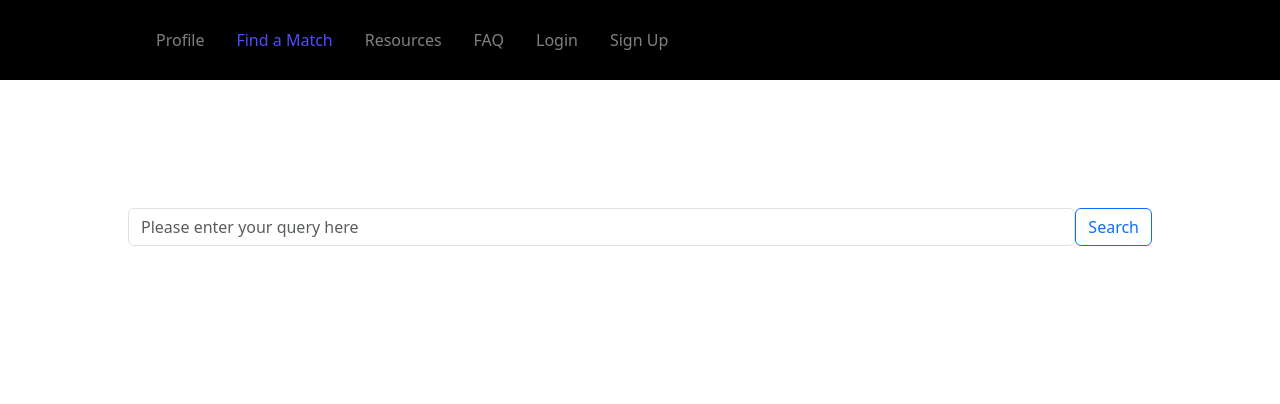
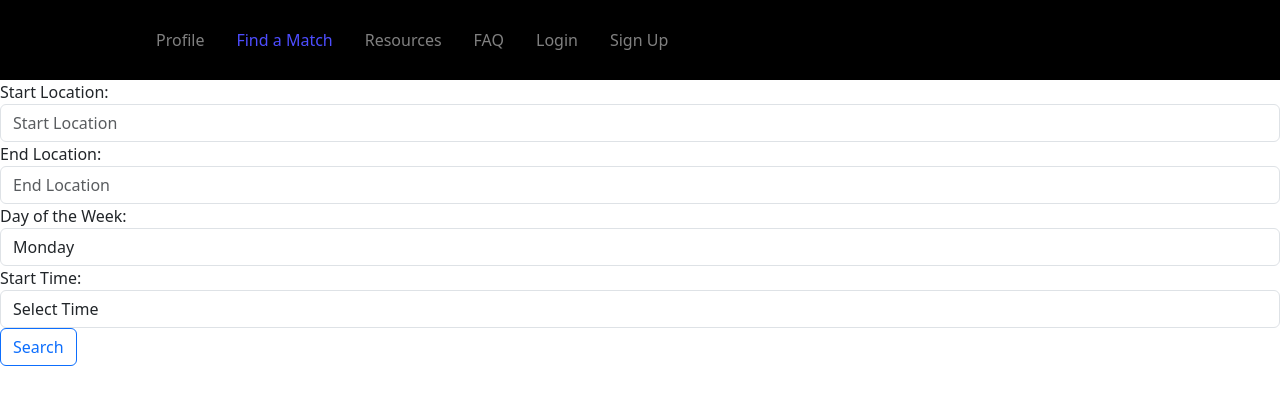
Before and after one commit to mansip2002/UofTCommuterHub, a React (Vite) app: page /matching in a window 1280 px wide. Shown: the top 404 px of the page. Built offline with nearby package versions, Linux system fonts and the light colour scheme; the HTML template or start-up script is replaced by a standard one.

Commit message:
Improve searching using spatial and temporal queries and the GEOGRAPHY datatype

```diff
--- a/src/App.css
+++ b/src/App.css
@@ -63,3 +63,13 @@
   align-items: center;
   justify-content: center;
 }
+
+.autocomplete-suggestions {
+  list-style-type: none;
+  padding: 0;
+  margin: 0;
+  border: 1px solid #ccc;
+  max-height: 200px;
+  overflow-y: auto;
+  position: absolute;
+}
--- a/src/pages/Matching.jsx
+++ b/src/pages/Matching.jsx
@@ -1,12 +1,22 @@
-import React, {useState} from "react";
+import React, { useState } from "react";
 
 const MatchingSystem = () => {
-	const [searchTerm, setSearchTerm] = useState('');
+  const [startLocation, setStartLocation] = useState('');
+  const [endLocation, setEndLocation] = useState('');
+  const [dayOfWeek, setDayOfWeek] = useState('Monday'); // Default to Monday
+  const [startTime, setStartTime] = useState(''); // Default to an empty string
+
   const [searchResults, setSearchResults] = useState([]);
+  const [searchErrorMessage, setSearchErrorMessage] = useState('');
 
   const handleSearch = async () => {
+    if (!startLocation || !endLocation || !dayOfWeek || !startTime) {
+      setSearchErrorMessage('Please fill in all fields before searching.');
+      return;
+    }
+
     try {
-            const response = await fetch(`http://127.0.0.1:5000/api/search?search=${searchTerm}`,
+      const response = await fetch(`http://127.0.0.1:5000/api/search?startLocation=${startLocation}&endLocation=${endLocation}&dayOfWeek=${dayOfWeek}&startTime=${startTime}`,
         {
           method: "GET",
           headers: {
@@ -16,56 +26,119 @@ const MatchingSystem = () => {
 
       const data = await response.json();
       setSearchResults(data);
+      setSearchErrorMessage('');
 
     } catch (error) {
-            // for debugging purposes
+      // For debugging purposes
       console.error('Logged search error is:', error);
     }
   };
 
+  // Generate time options for the dropdown (00:00 to 23:00)
+  const timeOptions = Array.from({ length: 24 }, (_, i) => {
+    const hour = i < 10 ? `0${i}` : `${i}`;
+    return `${hour}:00`;
+  });
+
   return (
     <div className="matchingSystem">
-			<div className="searchBar">
+      {/* Start Location */}
+      <div className="searchRow">
+        <label htmlFor="startLocation">Start Location:</label>
         <input
           type="text"
-                    value={searchTerm}
-                    onChange={(e) => setSearchTerm(e.target.value)}
-                    placeholder="Please enter your query here"
+          id="startLocation"
+          value={startLocation}
+          onChange={(e) => setStartLocation(e.target.value)}
+          placeholder="Start Location"
           className="form-control rounded"
         />
-                <button type="button" onClick={handleSearch} className="btn btn-outline-primary">
+      </div>
+
+      {/* End Location */}
+      <div className="searchRow">
+        <label htmlFor="endLocation">End Location:</label>
+        <input
+          type="text"
+          id="endLocation"
+          value={endLocation}
+          onChange={(e) => setEndLocation(e.target.value)}
+          placeholder="End Location"
+          className="form-control rounded"
+        />
+      </div>
+
+      {/* Day of the Week and Start Time */}
+      <div className="searchRow">
+        <label htmlFor="dayOfWeek">Day of the Week:</label>
+        <select
+          id="dayOfWeek"
+          value={dayOfWeek}
+          onChange={(e) => setDayOfWeek(e.target.value)}
+          className="form-control rounded"
+        >
+          <option value="Monday">Monday</option>
+          <option value="Tuesday">Tuesday</option>
+          <option value="Wednesday">Wednesday</option>
+          <option value="Thursday">Thursday</option>
+          <option value="Friday">Friday</option>
+        </select>
+
+        <label htmlFor="startTime">Start Time:</label>
+        <select
+          id="startTime"
+          value={startTime}
+          onChange={(e) => setStartTime(e.target.value)}
+          className="form-control rounded"
+        >
+          <option value="">Select Time</option>
+          {timeOptions.map(time => (
+            <option key={time} value={time}>{time}</option>
+          ))}
+        </select>
+
+        {/* Search Button */}
+        <button
+          type="button"
+          onClick={handleSearch}
+          className="btn btn-outline-primary"
+        >
           Search
         </button>
       </div>
 
-            <br></br>
+      {/* Search Error Message */}
+      {searchErrorMessage && (
+        <div className="searchRow">
+          <p style={{ color: 'red' }}>{searchErrorMessage}</p>
+        </div>
+      )}
 
-            <div class="container">
-                <div class="row">
-                    <div class="row justify-content-center">
+      <br />
+
+      <div className="container">
+        <div className="row">
+          <div className="row justify-content-center">
             <ul>
               {searchResults.map(result => (
-
-                                <div className="searchCard">
-                                    <div className="searchBox" key={result.user_id}>
-                                        <br/>
+                <div className="searchCard" key={result.user_id}>
+                  <div className="searchBox">
+                    <br />
                     <span style={{ color: 'blue' }}>Name:</span> {result.name},{' '}
                     <span style={{ color: 'blue' }}>Email:</span> {result.email},{' '}
                     <span style={{ color: 'blue' }}>Day of the Week:</span> {result.day_of_week},{' '}
                     <span style={{ color: 'blue' }}>Start Time:</span> {result.start_time},{' '}
                     <span style={{ color: 'blue' }}>Start Location:</span>{' '}{result.start_location},{' '}
                     <span style={{ color: 'blue' }}>End Location:</span>{' '}{result.end_location}
-                                        <br/>
+                    <br />
                   </div>
-                                    <br/>
+                  <br />
                 </div>
-
               ))}
             </ul>
           </div>
         </div>
       </div>
-
     </div>
   );
 };
```
Also changed, not shown: 2 other files (tests, documents, lock files or other folders). Lines whose indentation alone changed are shown as unchanged.
